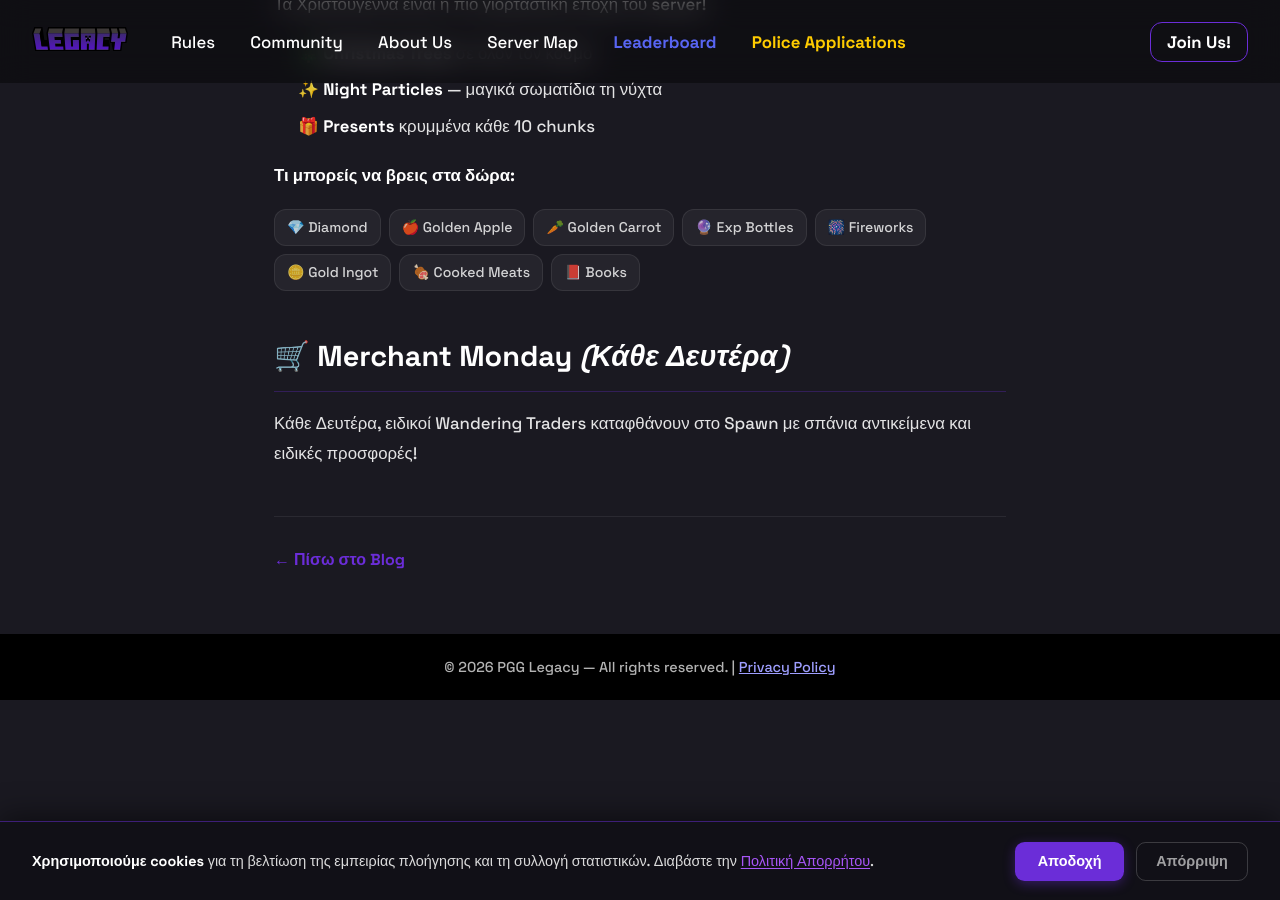
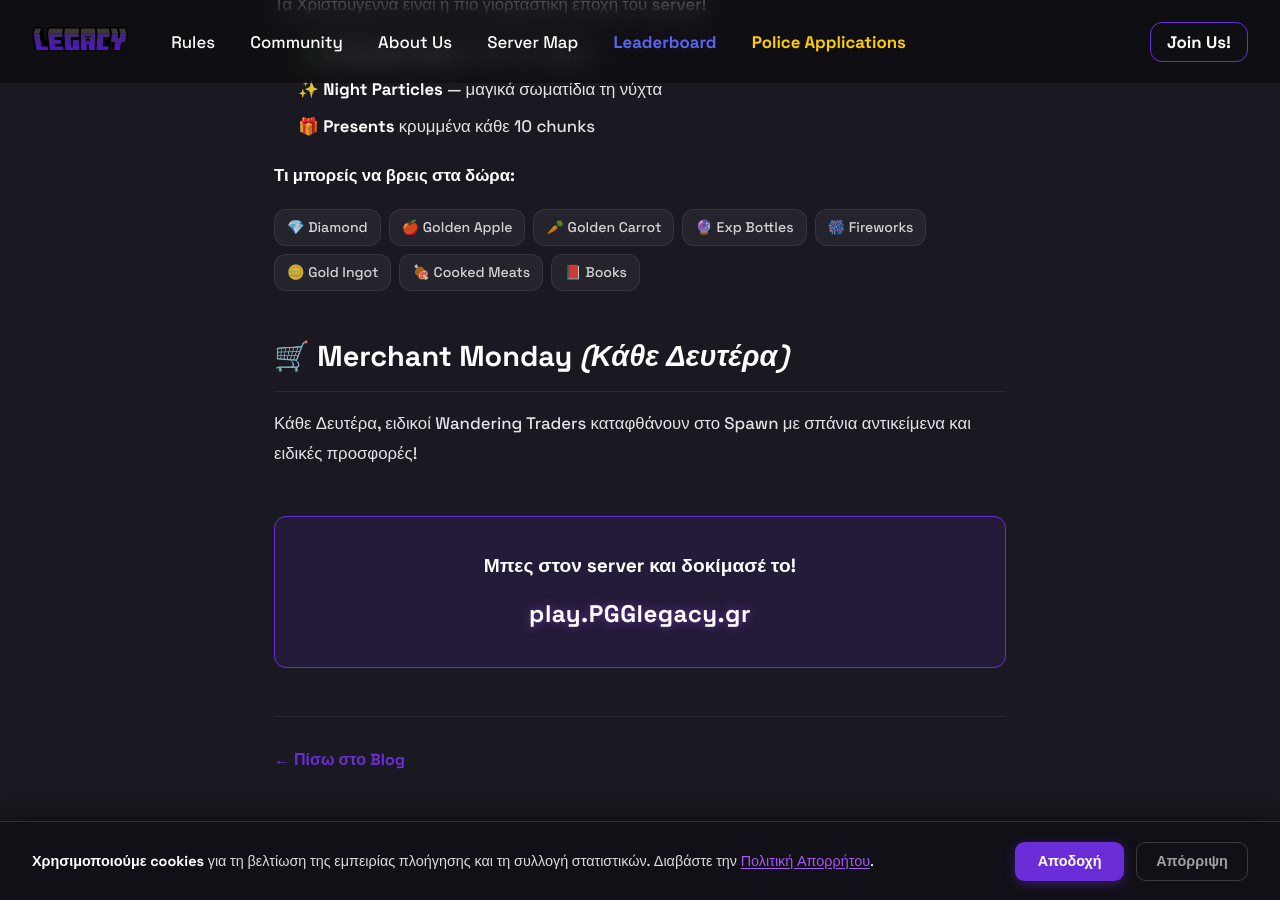
Before and after one commit to ThFos/pgg-legacy, a Jekyll site: the page built from blog/ημερολόγιο-εποχών-events/index.md, in a window 1280 px wide and 900 px high, scrolled down 3220 px. Built offline with Jekyll 4.4.1, drawn with Linux system fonts in a browser that asks for light colours.

Commit message:
Update Άρθρα Blog “ημερολόγιο-εποχών-events/index”

```diff
--- a/blog/ημερολόγιο-εποχών-events/index.md
+++ b/blog/ημερολόγιο-εποχών-events/index.md
@@ -100,3 +100,8 @@ description: Μάθε πώς λειτουργεί το σύστημα εποχώ
 ## 🛒 Merchant Monday *(Κάθε Δευτέρα)*
 
 Κάθε Δευτέρα, ειδικοί Wandering Traders καταφθάνουν στο Spawn με σπάνια αντικείμενα και ειδικές προσφορές!
+
+<div class="blog-cta-box">
+  <p>Μπες στον server και δοκίμασέ το!</p>
+  <strong class="blog-cta-ip">play.PGGlegacy.gr</strong>
+</div>
```
